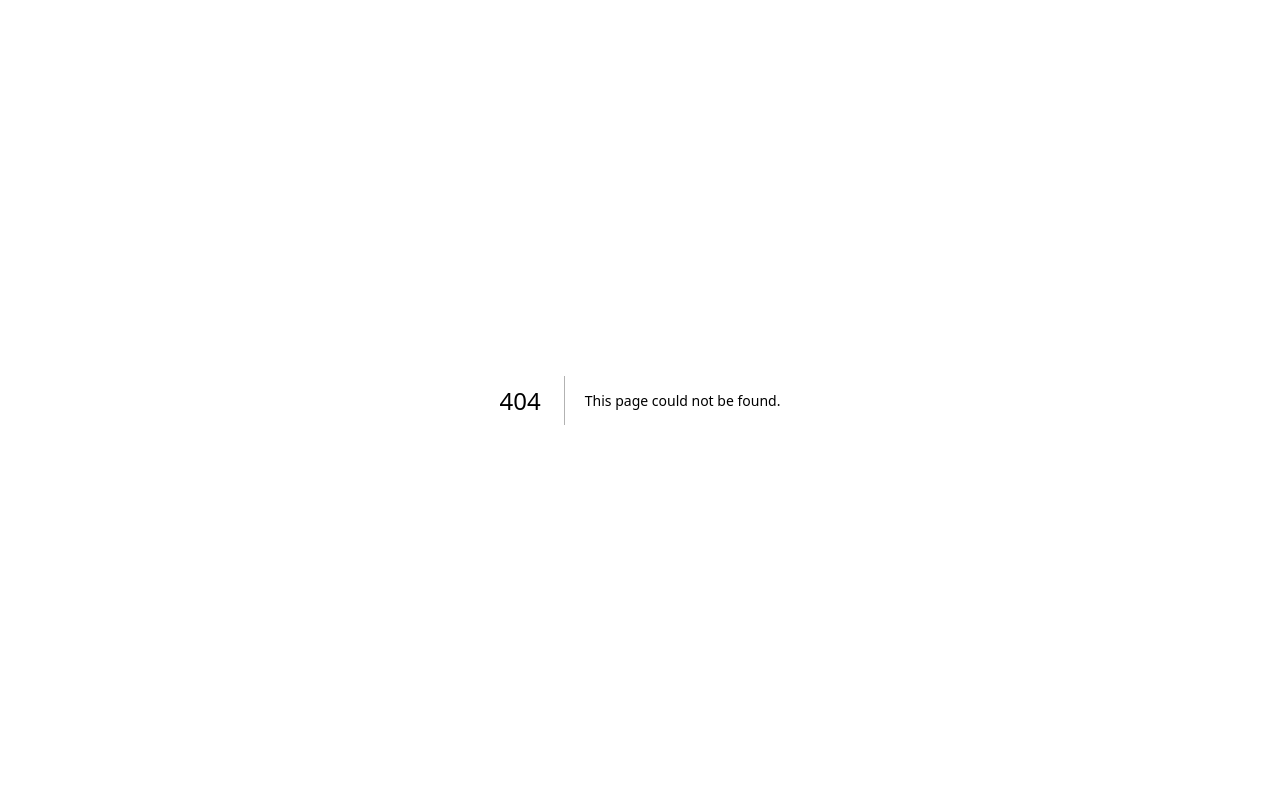
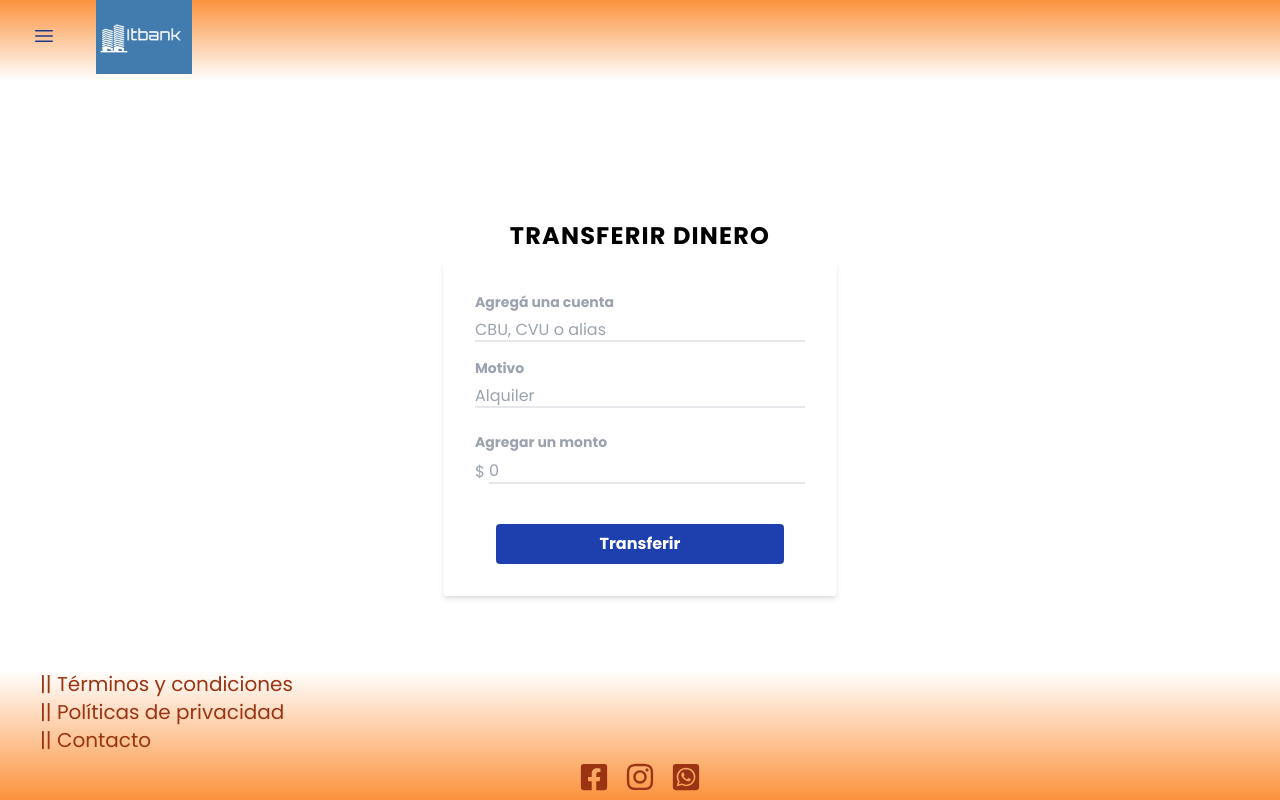
Before and after one commit to NeitRoot/Sprint3-ITBA, a Next.js app: page /transferir in a window 1280 px wide. Before the commit this address had no page. Built offline with nearby package versions, Linux system fonts and the light colour scheme.

Commit message:
transferir

```diff
--- a/app/transferencia/page.jsx
+++ b/app/transferencia/page.jsx
@@ -1,6 +1,7 @@
 import Footer from "@/app/components/Footer";
 import Header from "@/app/components/Header";
 import SideBar from "@/app/components/Sidebar";
+import Link from "next/link"
 
 const Transferencias = () => {
   return (
@@ -8,6 +9,11 @@ const Transferencias = () => {
       <Header />
       <SideBar />
       <h1 className="flex justify-center my-6 text-4xl">Transferencias</h1>
+      <div className="flex justify-center my-6 text-1xl">
+        <Link href="/transferir" >
+          <button className="bg-orange-400 p-4 rounded-2xl text-white">Realizar una transferencia</button>
+        </Link>
+      </div>
       <section className="relative overflow-x-auto border rounded-md mt-4 mx-auto w-4/5">
         <table className="w-full text-sm text-left text-gray-500 ">
           {/* Titulos */}
--- /dev/null
+++ b/app/transferir/page.jsx
@@ -0,0 +1,83 @@
+import Footer from "@/app/components/Footer";
+import Header from "@/app/components/Header";
+import SideBar from "@/app/components/Sidebar";
+import Link from "next/link";
+
+const Transferir = () => {
+  return (
+    <>
+        <Header />
+        <SideBar />
+        <section className="flex h-screen">
+            <div className="w-[100%] flex flex-col items-center justify-center sm:w-full">
+                <div className=" flex flex-col items-center">
+                    <h2 className="text-2xl font-inter font-bold tracking-wider mt-[1rem] mb-2">
+                        TRANSFERIR DINERO
+                    </h2>
+                </div>
+                <form className="flex flex-col items-center bg-white shadow-md rounded p-8 mx-auto sm:w-[95%]">
+                    <div className="mb-4 flex flex-col w-full">
+                        <label
+                            className="flex text-gray-400 text-sm font-bold mb-2"
+                            htmlFor="cbulogin"
+                        >
+                            Agregá una cuenta
+                        </label>
+                        <input
+                            className="border-b-2 w-full text-gray-700 leading-tight focus:outline-none"
+                            id="cbulogin"
+                            type="text"
+                            placeholder="CBU, CVU o alias"
+                        />
+                    </div>
+
+                    <div className="mb-6 flex flex-col w-full">
+                        <label
+                            className="flex text-gray-400 text-sm font-bold mb-2"
+                            htmlFor="factura"
+                        >
+                            Motivo
+                        </label>
+                        <input
+                            className="border-b-2 w-full  text-gray-700 leading-tight focus:outline-none"
+                            id="factura"
+                            type="text"
+                            placeholder="Alquiler"
+                        />
+                    </div>
+
+                    <div className="mb-6 flex flex-col w-full">
+                        <label
+                            className="flex text-gray-400 text-sm font-bold mb-2"
+                            htmlFor="monto"
+                        >
+                            Agregar un monto
+                        </label>
+                        <div className="flex">
+                            <p className=" text-gray-400 mr-1 ">$</p>
+                            <input
+                                className="border-b-2 w-full  text-gray-700 leading-tight focus:outline-none"
+                                id="monto"
+                                type="number"
+                                placeholder="0"
+                            />
+                        </div>
+                    </div>
+
+                    <Link href={"/transferencia"}>
+                        <button
+                            className="w-72 flex justify-center bg-blue-800 hover:bg-blue-700 text-white font-bold mt-4 py-2 px-16 rounded focus:outline-none focus:shadow-outline"
+                            type="button"
+                        >
+                            Transferir
+                        </button>
+                    </Link>
+                </form>
+            </div>
+        </section>
+        <Footer />
+    </>
+  );
+};
+
+export default Transferir;
```
